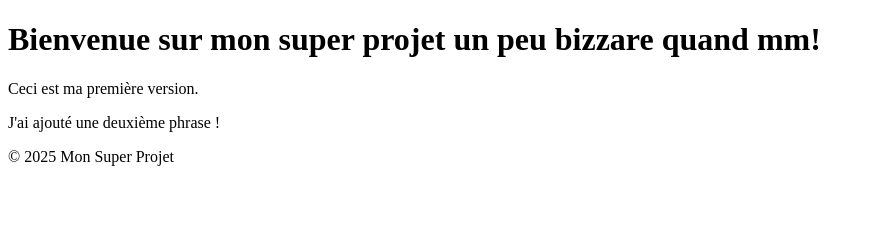
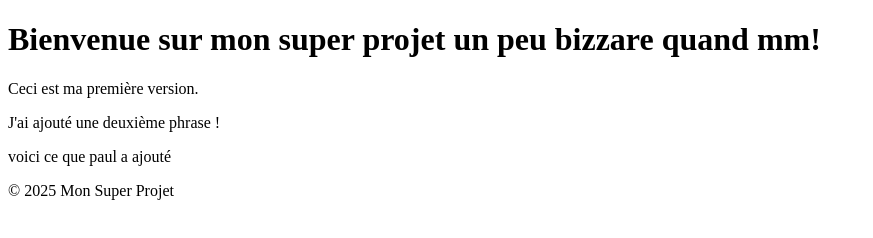
Before and after one commit to AquaEndays/mon_super_projet, a plain HTML site: page index.html in a window 1280 px wide. Shown: the whole page, without its empty margins (0-873 px from the left). Drawn offline with Linux system fonts and the light colour scheme.

Commit message:
le travail de paul sur la page

```diff
--- a/index.html
+++ b/index.html
@@ -9,6 +9,7 @@
     <h1>Bienvenue sur mon super projet un peu bizzare quand mm!</h1>
     <p>Ceci est ma première version.</p>
     <p>J'ai ajouté une deuxième phrase !</p>
+    <p>voici ce que paul a ajouté</p>
     <footer>
         <p>&copy; 2025 Mon Super Projet</p> </footer>
 </body>
```
